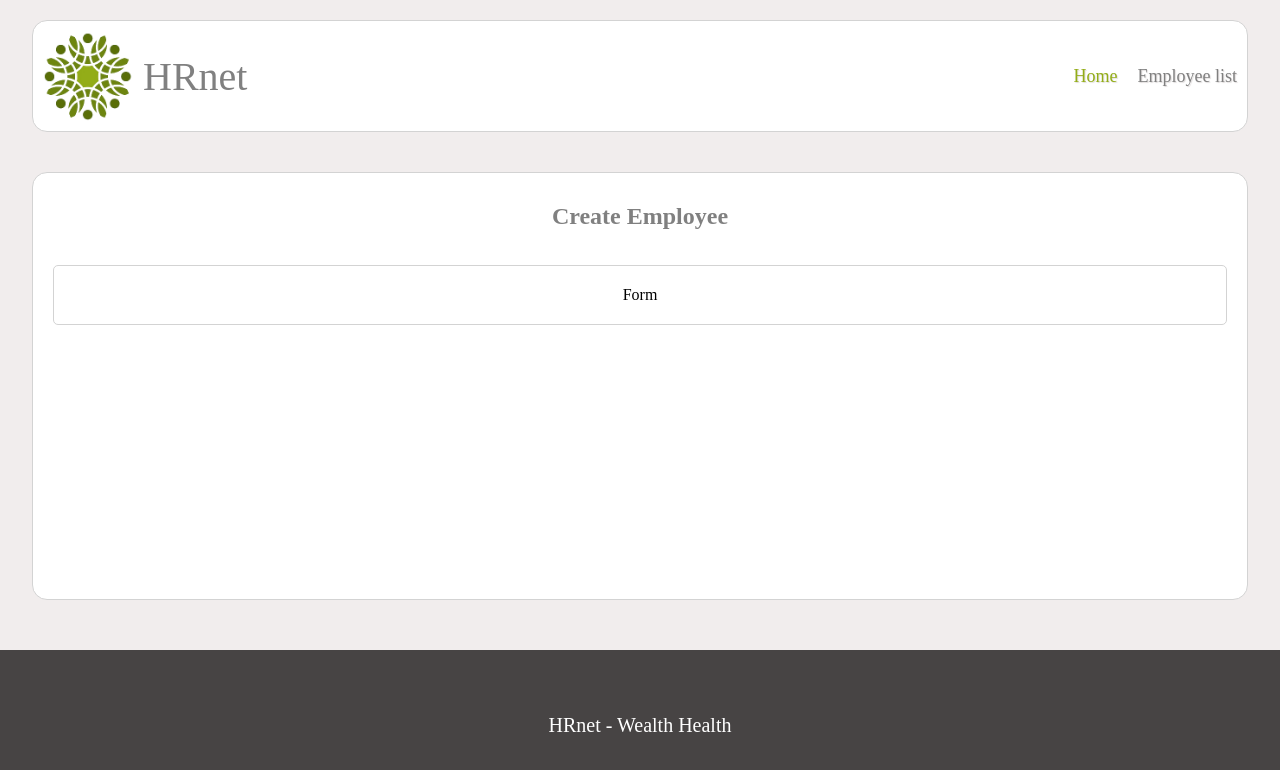
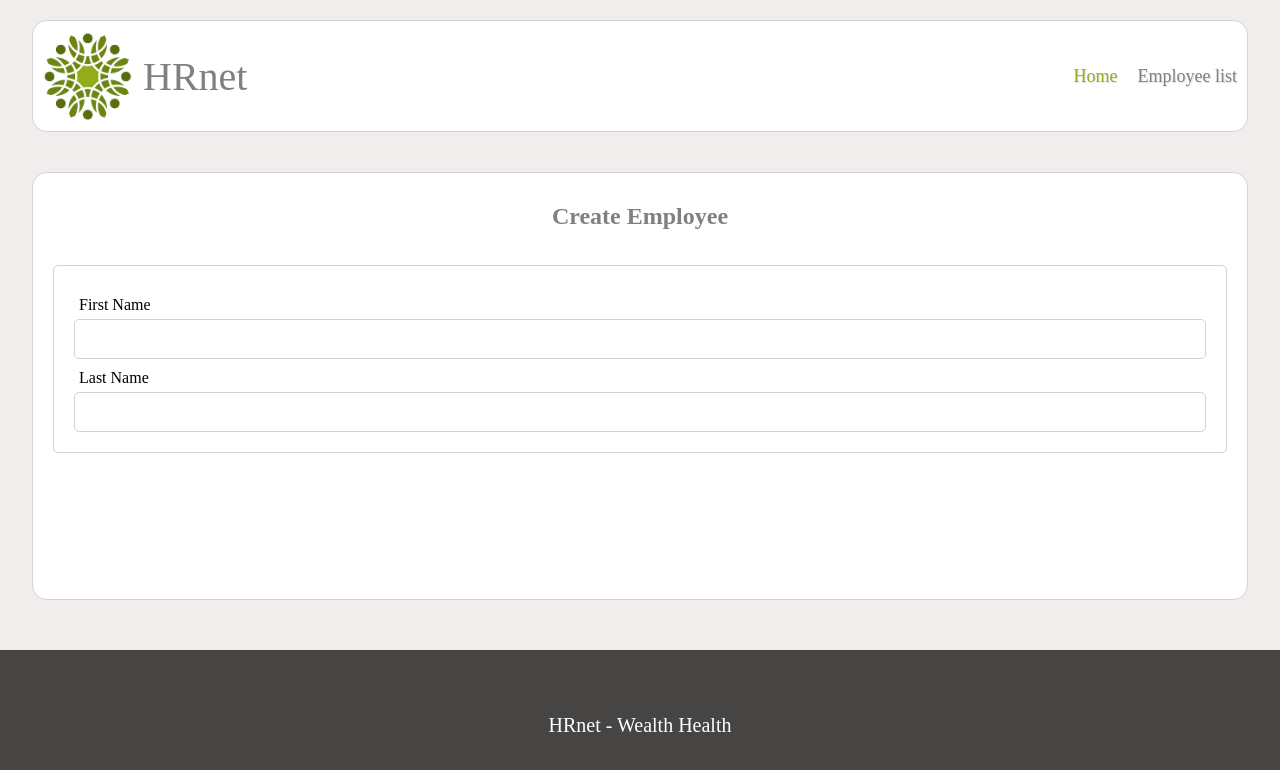
Before and after one commit to jbbrejon/openclassrooms-da-p14, a React (Vite) app: page / in a window 1280 px wide. Shown: the top 770 px of the page. Built offline with nearby package versions, Linux system fonts and the light colour scheme.

Commit message:
:heavy_plus_sign: Import InputStandard component

```diff
--- a/src/components/FormCreateEmployee/FormCreateEmployee.jsx
+++ b/src/components/FormCreateEmployee/FormCreateEmployee.jsx
@@ -1,12 +1,40 @@
+// Import dependencies
+import { useState } from 'react'
+
+// Import components
+import InputStandard from '../InputStandard/InputStandard';
+
 // Import CSS module
 import styles from './FormCreateEmployee.module.css'
 
 function FormCreateEmployee() {
+    // Local state (Form inputs)
+    const initialState = {
+        firstName: '',
+        lastName: '',
+    }
 
+    const [employee, setEmployee] = useState(initialState);
+    console.log(employee)
     return (
         <>
             <form className={styles.form}>
-                Form
+                <InputStandard
+                    type="text"
+                    label="First Name"
+                    id="first-name"
+                    name="firstName"
+                    value={employee.firstName}
+                    setState={e => { setEmployee({ ...employee, firstName: e.target.value }); }}
+                />
+                <InputStandard
+                    type="text"
+                    label="Last Name"
+                    id="last-name"
+                    name="lastName"
+                    value={employee.lastName}
+                    setState={e => { setEmployee({ ...employee, lastName: e.target.value }); }}
+                />
             </form>
         </>
     )
```
